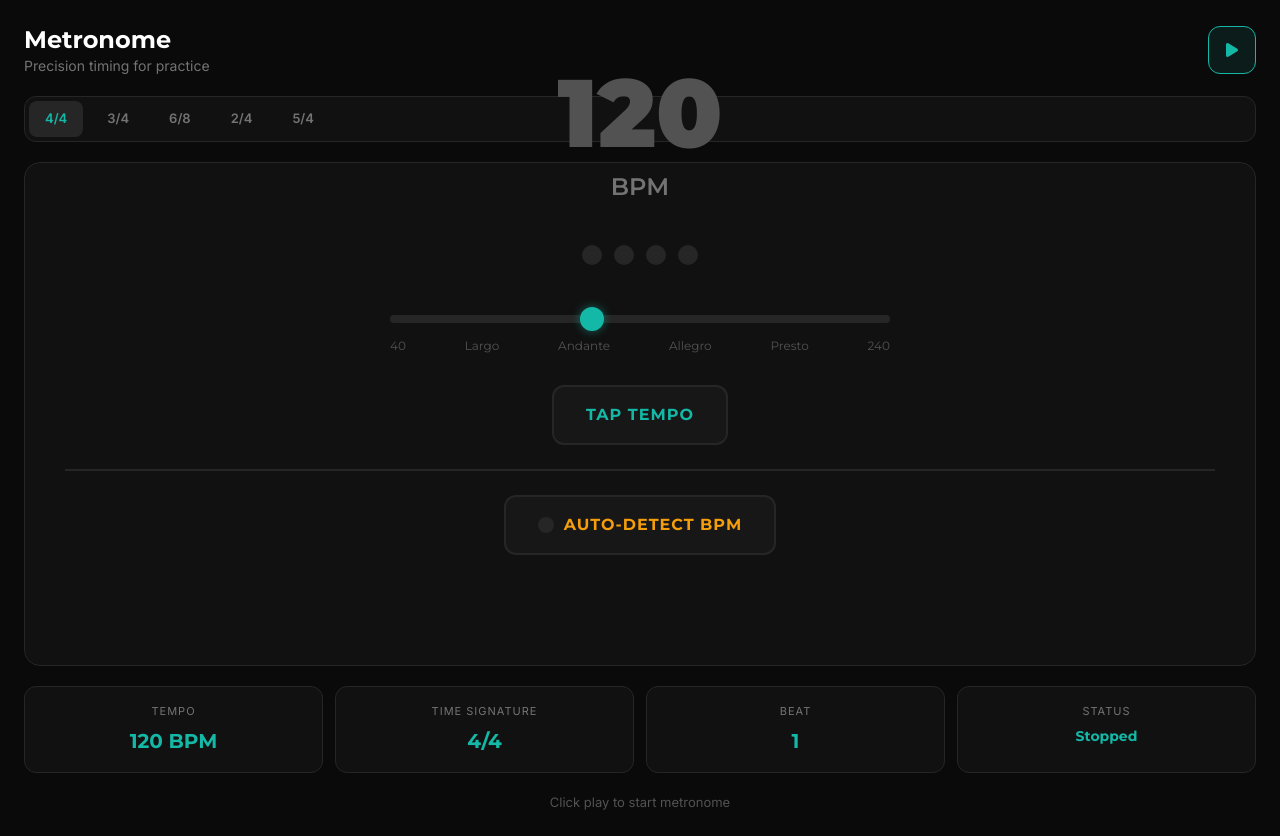
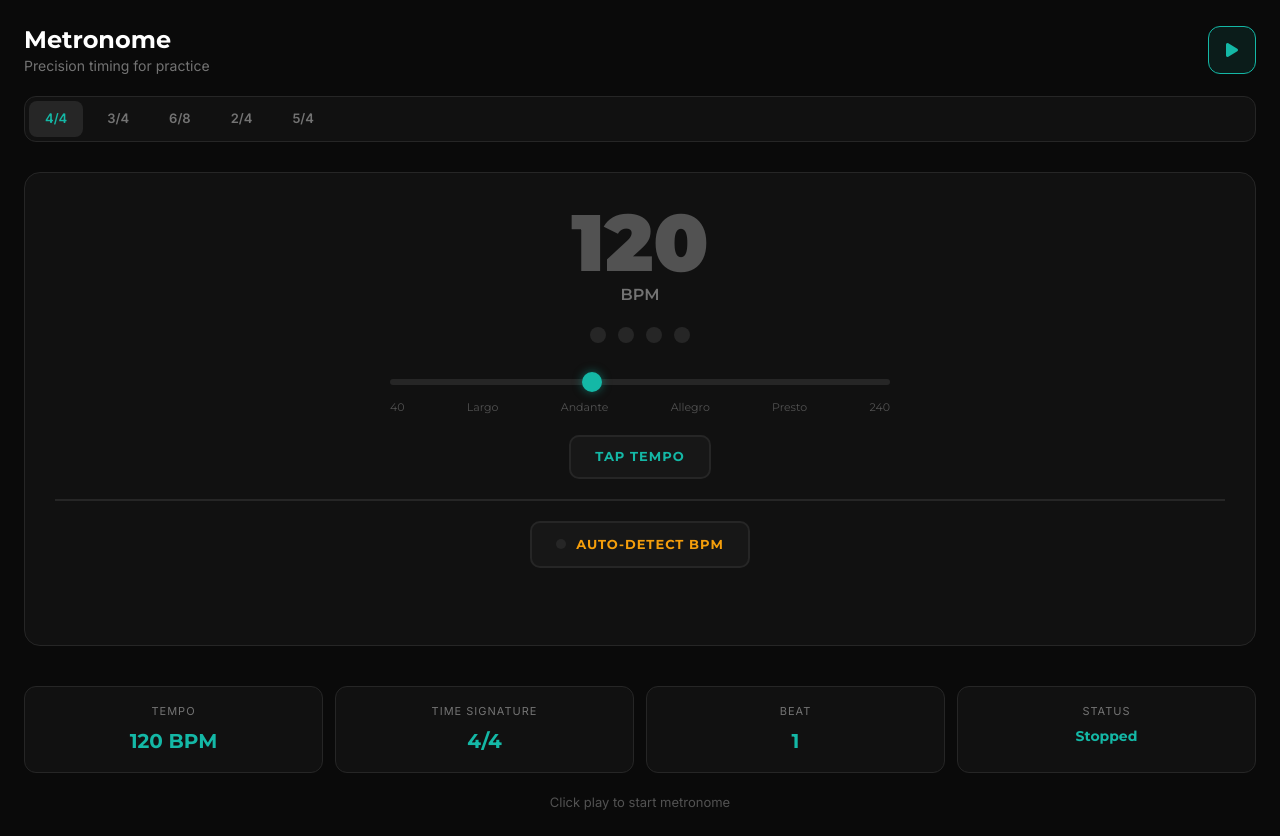
Before and after one commit to Rexaintreal/Resonate, a Flask app: page /metronome in a window 1280 px wide. Shown: the part 73-909 px from the top of the page. Run offline with Flask 3, Linux system fonts and the light colour scheme; the visitor is signed in with stand-in values (Sample User, id 1); some libraries are stand-ins or nearby versions.

Commit message:
Refactored  metronome layout for improved UI consistency and space management

```diff
--- a/templates/metronome.html
+++ b/templates/metronome.html
@@ -16,8 +16,16 @@
             flex-direction: column;
             gap: 20px;
             height: 100%;
-            overflow: hidden;
+            overflow-y: auto;
             padding: 24px;
+
+
+            scrollbar-width: none;
+            -ms-overflow-style: none;
+        }
+
+        .metronome-layout::-webkit-scrollbar {
+            display: none;
         }
 
         .metronome-header {
@@ -30,17 +38,19 @@
         }
 
         .metronome-display-container {
-            flex: 1;
-            min-height: 0;
+            flex: 0 0 auto;
+            width: 100%;
+            min-height: min-content;
             background: #111111;
             border: 1px solid #262626;
             border-radius: 16px;
-            padding: 40px;
+            padding: 30px;
             display: flex;
             flex-direction: column;
             justify-content: center;
             align-items: center;
             transition: all 0.3s ease;
+            margin-bottom: 20px;
         }
 
         .metronome-display-container.active {
@@ -49,12 +59,12 @@
         }
 
         .bpm-display {
-            font-size: 96px;
+            font-size: 80px;
             font-weight: 900;
             font-family: 'Montserrat', sans-serif;
             color: #525252;
             line-height: 1;
-            margin-bottom: 8px;
+            margin-bottom: 0px;
             transition: all 0.3s ease;
         }
 
@@ -63,22 +73,22 @@
         }
 
         .bpm-label {
-            font-size: 24px;
+            font-size: 16px;
             color: #737373;
             font-family: 'Montserrat', sans-serif;
             font-weight: 600;
-            margin-bottom: 40px;
+            margin-bottom: 20px;
         }
 
         .beat-indicator {
             display: flex;
             gap: 12px;
-            margin-bottom: 40px;
+            margin-bottom: 24px;
         }
 
         .beat-dot {
-            width: 20px;
-            height: 20px;
+            width: 16px;
+            height: 16px;
             border-radius: 50%;
             background: #262626;
             transition: all 0.1s ease;
@@ -98,12 +108,12 @@
         .bpm-slider-container {
             width: 100%;
             max-width: 500px;
-            margin-bottom: 30px;
+            margin-bottom: 20px;
         }
 
         .bpm-slider {
             width: 100%;
-            height: 8px;
+            height: 6px;
             background: #262626;
             appearance: none;
             border-radius: 4px;
@@ -112,8 +122,8 @@
 
         .bpm-slider::-webkit-slider-thumb {
             appearance: none;
-            width: 24px;
-            height: 24px;
+            width: 20px;
+            height: 20px;
             border-radius: 50%;
             background: #14B8A6;
             cursor: pointer;
@@ -121,8 +131,8 @@
         }
 
         .bpm-slider::-moz-range-thumb {
-            width: 24px;
-            height: 24px;
+            width: 20px;
+            height: 20px;
             border-radius: 50%;
             background: #14B8A6;
             cursor: pointer;
@@ -134,7 +144,7 @@
             display: flex;
             justify-content: space-between;
             color: #525252;
-            font-size: 12px;
+            font-size: 11px;
             font-family: 'Montserrat', sans-serif;
             margin-top: 8px;
         }
@@ -148,6 +158,7 @@
             border: 1px solid #262626;
             flex-wrap: wrap;
             flex-shrink: 0;
+            margin-bottom: 10px;
         }
 
         .time-sig-btn {
@@ -176,10 +187,10 @@
             background: #171717;
             border: 2px solid #262626;
             color: #14B8A6;
-            padding: 16px 32px;
-            border-radius: 12px;
+            padding: 10px 24px;
+            border-radius: 10px;
             cursor: pointer;
-            font-size: 16px;
+            font-size: 13px;
             font-weight: 700;
             font-family: 'Montserrat', sans-serif;
             transition: all 0.2s;
@@ -196,15 +207,24 @@
         .tap-tempo-btn:active {
             transform: scale(0.95);
         }
+        .detect-section {
+            margin-top: 20px;
+            padding-top: 20px;
+            border-top: 2px solid #262626;
+            width: 100%;
+            display: flex;
+            flex-direction: column;
+            align-items: center;
+        }
 
         .detect-btn {
             background: #171717;
             border: 2px solid #262626;
             color: #F59E0B;
-            padding: 16px 32px;
-            border-radius: 12px;
+            padding: 12px 24px;
+            border-radius: 10px;
             cursor: pointer;
-            font-size: 16px;
+            font-size: 13px;
             font-weight: 700;
             font-family: 'Montserrat', sans-serif;
             transition: all 0.2s;
@@ -238,8 +256,8 @@
         }
 
         .beat-pulse {
-            width: 16px;
-            height: 16px;
+            width: 10px;
+            height: 10px;
             border-radius: 50%;
             background: #262626;
             transition: all 0.1s;
@@ -441,7 +451,7 @@
 
                 <button id="tapTempoBtn" class="tap-tempo-btn">Tap Tempo</button>
 
-                <div style="margin-top: 24px; padding-top: 24px; border-top: 2px solid #262626; width: 100%; display: flex; flex-direction: column; align-items: center;">
+                <div class="detect-section">
                     <button id="detectBpmBtn" class="detect-btn">
                         <div id="beatPulse" class="beat-pulse"></div>
                         <span id="detectBtnText">Auto-Detect BPM</span>
```
Also changed, not shown: other parts of templates/metronome.html (+17 -27 lines), static/assets/hackclubflagfromleft.png.
